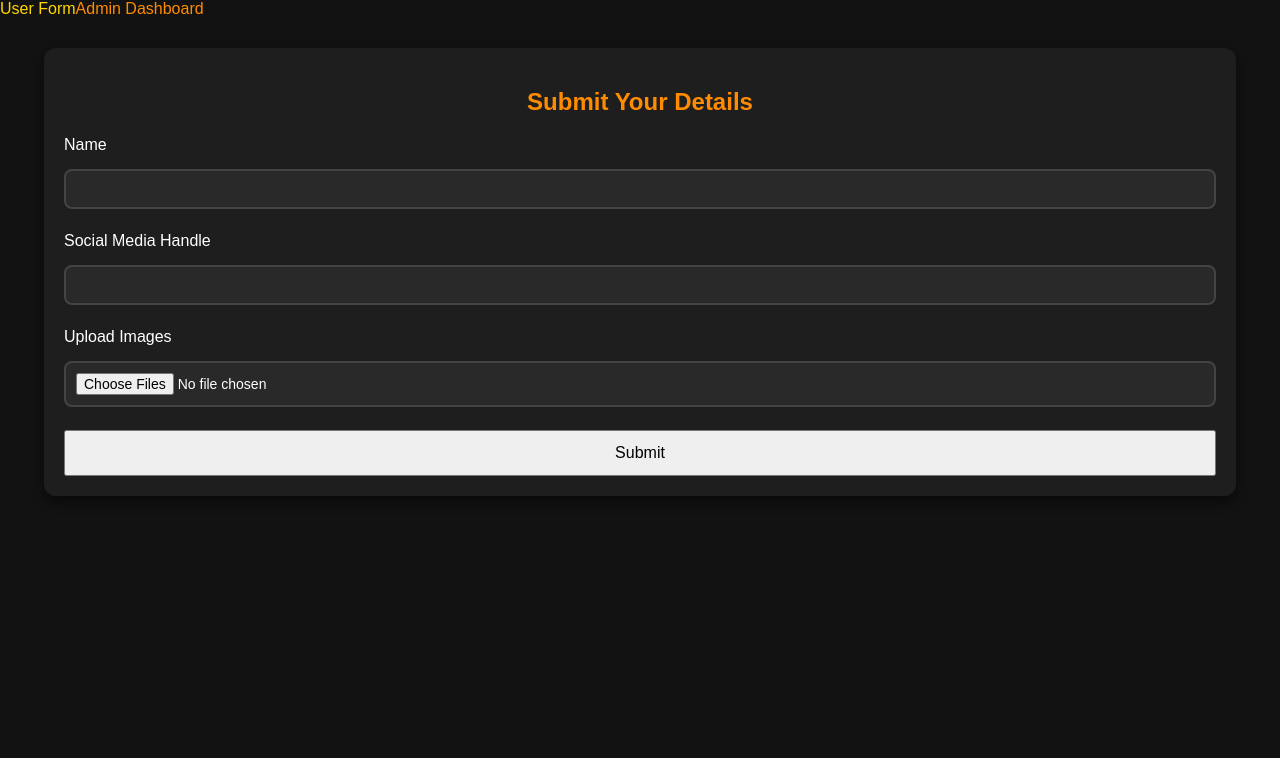
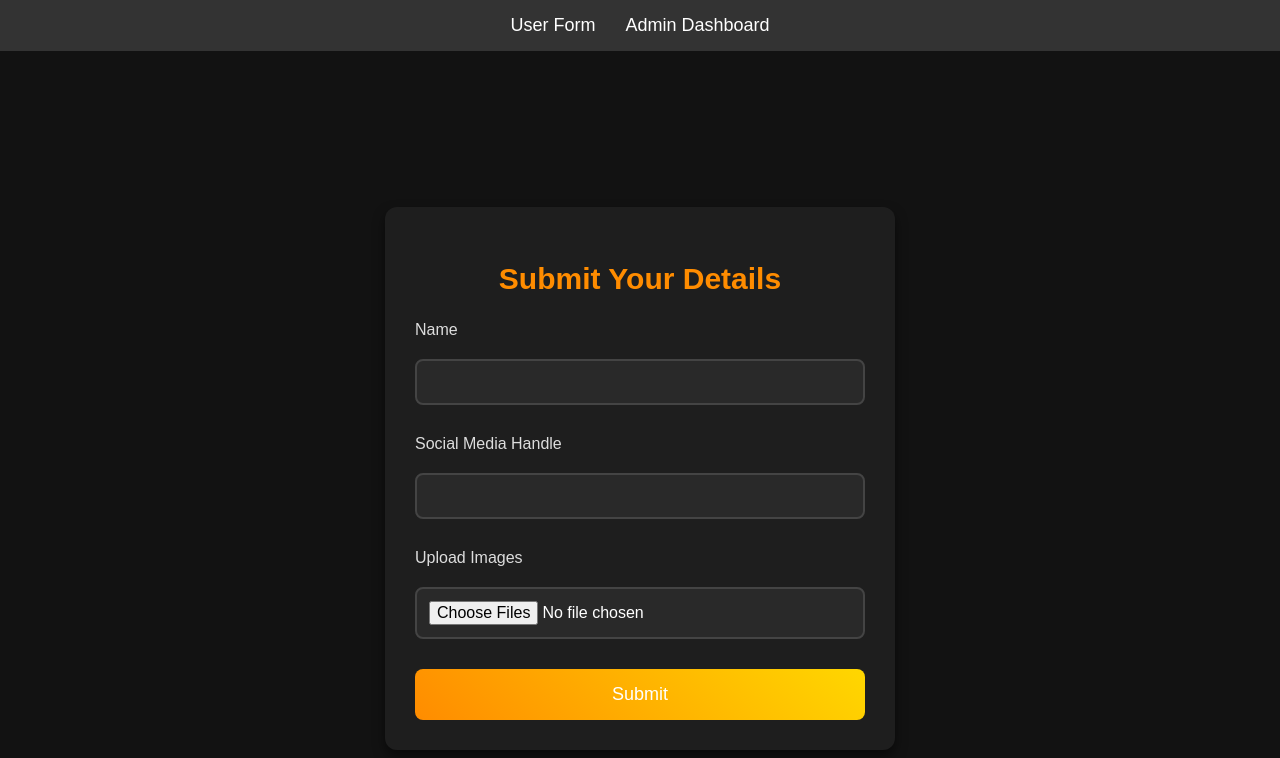
Before and after one commit to aditya93941/social_media_tasks_frontend, a React (Create React App) app: page / in a window 1280 px wide. Shown: the top 758 px of the page. Built offline with nearby package versions, Linux system fonts and the light colour scheme; no server answers.

Commit message:
Update App.css

```diff
--- a/src/App.css
+++ b/src/App.css
@@ -20,173 +20,348 @@ a:hover {
   color: #FFD700;
 }
 
-/* General container adjustments */
 .container {
   display: flex;
   flex-direction: column;
   align-items: center;
   justify-content: center;
   text-align: center;
-  margin: 30px auto;
+  margin-top: 30px;
   padding: 20px;
-  width: 90%;  /* Adjusted for smaller screens */
+  width: 100%;
   max-width: 500px;
+  margin: 0 auto;
   box-sizing: border-box;
 }
 
 .admin-dashboard {
-  padding: 20px;  /* Reduced padding */
+  padding: 40px;
   background-color: #1e1e1e;
   border-radius: 12px;
   box-shadow: 0 6px 12px rgba(0, 0, 0, 0.5);
-  margin: 30px auto;
-  width: 90%;
+  margin: 50px auto;
+  width: 80%;
   overflow: hidden;
 }
 
 .admin-dashboard h2 {
   text-align: center;
-  margin-bottom: 20px;
-  font-size: 28px;  /* Slightly smaller for mobile */
+  margin-bottom: 30px;
+  font-size: 32px;
   color: #FFD700;
+  animation: pulse 1.5s infinite;
 }
 
 .user-list {
   display: flex;
   flex-wrap: wrap;
-  gap: 20px;  /* Reduced gap */
+  gap: 30px;
   justify-content: center;
   padding: 10px 0;
+  align-items: flex-start;
 }
 
 .user-card {
   background-color: #292929;
   border: 1px solid #444;
   border-radius: 15px;
-  padding: 15px;  /* Adjusted padding */
-  width: 100%;    /* Full width on mobile */
+  padding: 20px;
+  width: 300px;
   box-shadow: 0 8px 15px rgba(0, 0, 0, 0.5);
-  margin-bottom: 15px;  /* Adjusted for spacing */
+  transition: transform 0.4s ease, box-shadow 0.4s ease;
+  margin-bottom: 20px;
+}
+
+.user-card:hover {
+  transform: translateY(-10px);
+  box-shadow: 0 12px 20px rgba(255, 140, 0, 0.8);
 }
 
 .user-card h3 {
   margin: 0;
-  font-size: 20px;  /* Smaller font size */
+  font-size: 22px;
   color: #FFD700;
 }
 
 .user-card p {
-  font-size: 14px;  /* Smaller font size */
+  font-size: 16px;
   color: #ccc;
-  margin: 6px 0;
+  margin: 8px 0;
 }
 
 .image-gallery {
   display: flex;
   flex-wrap: wrap;
-  gap: 8px;  /* Reduced gap */
-  margin-top: 10px;
+  gap: 10px;
+  margin-top: 15px;
   justify-content: center;
 }
 
 .uploaded-image {
   width: 100%;
-  height: 100px;  /* Adjusted height */
+  height: 120px;
   object-fit: cover;
   border-radius: 12px;
   box-shadow: 0 2px 5px rgba(255, 140, 0, 0.8);
+  transition: transform 0.3s ease, box-shadow 0.3s ease;
+}
+
+.uploaded-image:hover {
+  transform: scale(1.05);
+  box-shadow: 0 4px 8px rgba(255, 140, 0, 1);
 }
 
 .user-form {
   background-color: #1e1e1e;
-  padding: 20px;  /* Reduced padding */
+  padding: 30px;
   border-radius: 12px;
   box-shadow: 0 6px 12px rgba(0, 0, 0, 0.5);
-  width: 90%;
-  margin: 30px auto;
+  width: 450px;
+  margin: 50px auto;
 }
 
 .user-form h2 {
   text-align: center;
-  margin-bottom: 20px;
-  font-size: 24px;  /* Smaller font size */
+  margin-bottom: 25px;
+  font-size: 30px;
   color: #FF8C00;
 }
 
 .user-form form {
   display: flex;
   flex-direction: column;
-  gap: 15px;
+  gap: 20px;
+}
+
+.user-form label {
+  font-size: 16px;
+  color: #ddd;
 }
 
 .user-form input[type="text"],
 .user-form input[type="file"] {
-  padding: 10px;  /* Reduced padding */
-  margin-bottom: 8px;
+  padding: 12px;
+  margin-bottom: 10px;
   border-radius: 8px;
   border: 2px solid #444;
   background-color: #292929;
   color: #fff;
-  font-size: 14px;  /* Smaller font size */
+  font-size: 16px;
+  transition: border-color 0.3s ease;
+}
+
+.user-form input[type="text"]:focus,
+.user-form input[type="file"]:focus {
+  border-color: #FF8C00;
 }
 
 .user-form button {
-  padding: 12px;  /* Adjusted padding */
-  font-size: 16px;  /* Slightly smaller */
+  padding: 15px;
+  background: linear-gradient(45deg, #FF8C00, #FFD700);
+  color: white;
+  border: none;
+  border-radius: 8px;
+  font-size: 18px;
+  cursor: pointer;
+  transition: background 0.4s ease;
 }
 
-/* Responsive Media Queries */
+.user-form button:hover {
+  background: linear-gradient(45deg, #FFD700, #FF8C00);
+  box-shadow: 0 8px 15px rgba(255, 140, 0, 0.7);
+}
+
+@keyframes pulse {
+  0% {
+    box-shadow: 0 0 0 rgba(255, 140, 0, 0.7);
+  }
+  50% {
+    box-shadow: 0 0 15px rgba(255, 140, 0, 1);
+  }
+  100% {
+    box-shadow: 0 0 0 rgba(255, 140, 0, 0.7);
+  }
+}
+
 @media (max-width: 768px) {
   .user-card {
-    width: 100%;  /* Full width on smaller screens */
+    width: 100%;
   }
 
   .user-form {
-    width: 100%;  /* Full width on smaller screens */
+    width: 90%;
   }
 
   .admin-dashboard {
-    width: 95%;  /* More space on smaller screens */
+    width: 90%;
   }
 }
 
-@media (max-width: 576px) {
-  h2 {
-    font-size: 20px;  /* Smaller font for very small screens */
+.App {
+  display: flex;
+  flex-direction: column;
+  min-height: 100vh;
+  justify-content: space-between;
+  font-family: 'Arial', sans-serif;
 }
 
-  h3 {
-    font-size: 18px;
+nav {
+  background-color: #333;
+  padding: 15px;
+  text-align: center;
 }
 
-  .container {
-    padding: 15px;  /* Reduced padding */
+nav a {
+  color: white;
+  text-decoration: none;
+  margin: 0 15px;
+  font-size: 18px;
+  font-weight: 500;
+  transition: all 0.3s ease;
+}
+
+nav a:hover {
+  color: #FF8C00;
 }
 
 .admin-dashboard {
-    padding: 15px;
+  background-color: #292929;
+  padding: 20px;
+  flex-grow: 1;
 }
 
-  .user-form input[type="text"],
-  .user-form input[type="file"] {
-    padding: 8px;  /* Smaller padding */
-    font-size: 12px;  /* Smaller text for inputs */
+.admin-dashboard h2 {
+  color: #FF8C00;
+  font-size: 36px;
 }
 
-  .user-form button {
-    padding: 10px;  /* Reduced button padding */
-    font-size: 14px;  /* Smaller button text */
+.user-list {
+  display: flex;
+  flex-wrap: wrap;
+  gap: 20px;
+  justify-content: center;
+  align-items: center;
+  padding: 10px 0;
+}
+
+.user-card {
+  background-color: #292929;
+  padding: 20px;
+  border-radius: 8px;
+  color: white;
+  width: 100%;
+  text-align: center;
+  align-items: center;
+  margin-bottom: 20px;
 }
 
 .user-card h3 {
-    font-size: 18px;  /* Smaller font for cards */
+  font-size: 22px;
+  margin-bottom: 10px;
 }
 
 .user-card p {
-    font-size: 12px;  /* Smaller font for card text */
+  font-size: 16px;
+}
+
+.image-gallery {
+  margin-top: 20px;
 }
 
 .uploaded-image {
-    height: 80px;  /* Smaller images on mobile */
+  width: 100px;
+  height: 100px;
+  object-fit: cover;
+  border-radius: 5px;
+  margin: 5px;
+}
+
+.submissions {
+  display: flex;
+  flex-wrap: wrap;
+  justify-content: center;
+  gap: 20px;
+  margin-top: 30px;
+}
+
+.submission-card {
+  background-color: #292929;
+  border: 1px solid #444;
+  border-radius: 12px;
+  padding: 20px;
+  width: 300px;
+  box-shadow: 0 8px 15px rgba(0, 0, 0, 0.5);
+  transition: transform 0.4s ease, box-shadow 0.4s ease;
+  margin-bottom: 20px;
+  display: flex;
+  flex-direction: column;
+  align-items: center;
+}
+
+.submission-card:hover {
+  transform: translateY(-10px);
+  box-shadow: 0 12px 20px rgba(255, 140, 0, 0.8);
+}
+
+.submission-card h3 {
+  margin: 0;
+  font-size: 22px;
+  color: #FFD700;
+}
+
+.submission-card p {
+  font-size: 16px;
+  color: #ccc;
+  margin: 8px 0;
+}
+
+.submission-card button {
+  padding: 10px 20px;
+  background-color: #FF8C00;
+  border: none;
+  border-radius: 8px;
+  color: white;
+  cursor: pointer;
+  font-size: 16px;
+  margin-top: 10px;
+}
+
+.submission-card button:hover {
+  background-color: #e07b00;
+}
+
+.onSubmit {
+  color: green;
+  font-size: 16px;
+  text-align: center;
+  margin-top: 10px;
+  animation: fadeOut 3s forwards;
+}
+
+@keyframes fadeOut {
+  0% {
+    opacity: 1;
+  }
+  80% {
+    opacity: 1;
+  }
+  100% {
+    opacity: 0;
+    visibility: hidden;
   }
 }
+
+.submission-gallery {
+  display: flex;
+  flex-wrap: wrap;
+  gap: 10px;
+  justify-content: center;
+}
+
+.uploaded-submission-image {
+  width: 100px;
+  height: 100px;
+  object-fit: cover;
+  border-radius: 12px;
+  box-shadow: 0 2px 5px rgba(255, 140, 0, 0.8);
+}
```
Lines whose indentation alone changed are shown as unchanged.
